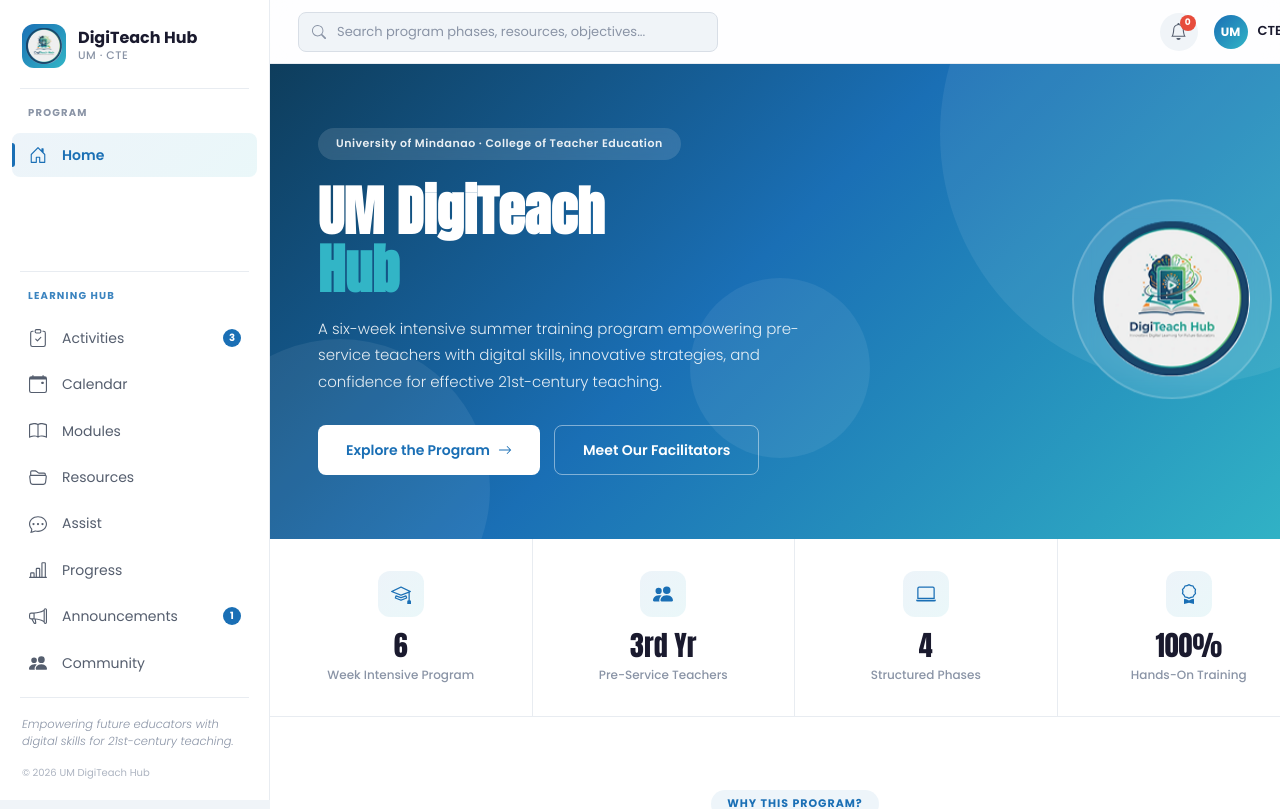
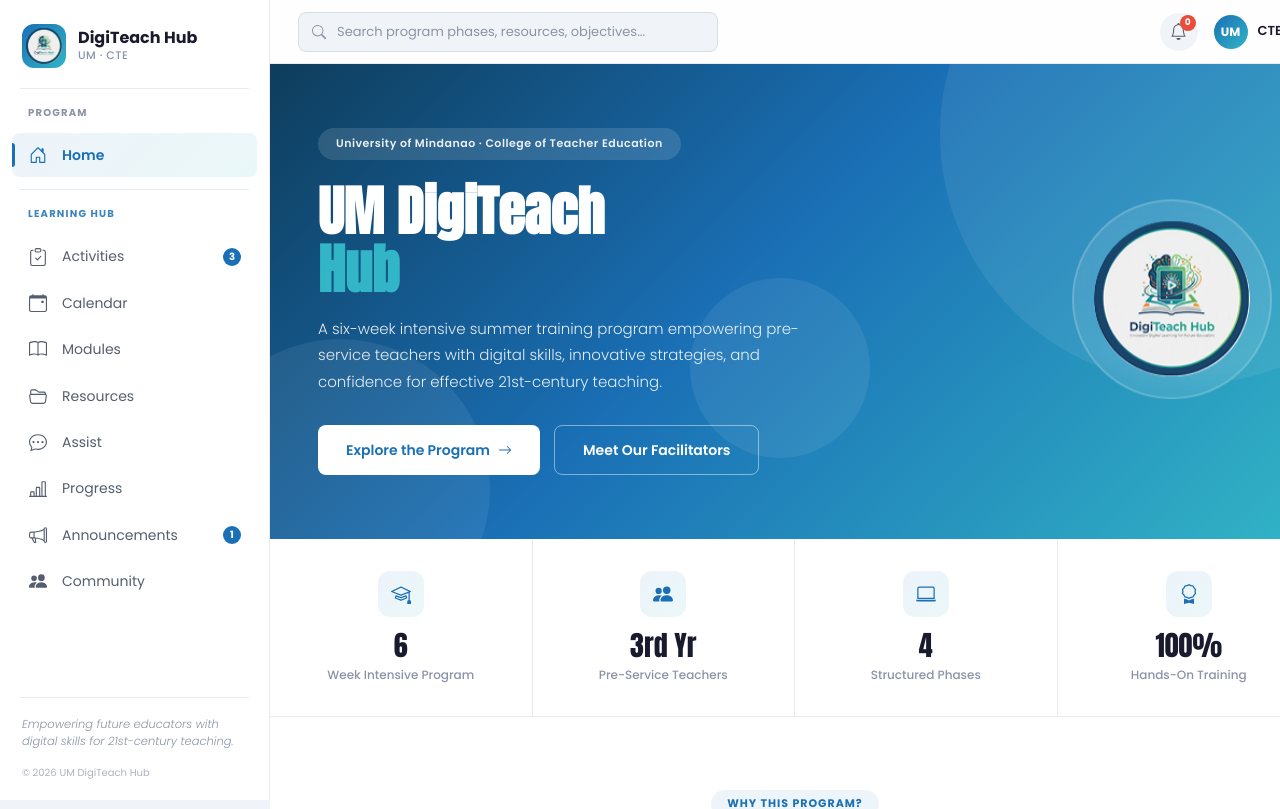
Before and after one commit to Topor24k/DigiTeach-Hub, a React (Create React App) app: page / in a window 1280 px wide. Shown: the top 809 px of the page. Built offline with nearby package versions, Linux system fonts and the light colour scheme; a web font is replaced by a local one.

Commit message:
fix: reorder small nav section in Sidebar.css for better organization

```diff
--- a/src/components/Sidebar.css
+++ b/src/components/Sidebar.css
@@ -114,11 +114,6 @@
   line-height: 1;
 }
 
-/* ── Small nav (Program section) ── */
-.sidebar__nav--sm {
-  flex: none;
-}
-
 /* ── Divider ── */
 .sidebar__divider {
   height: 1px;
@@ -133,6 +128,11 @@
   flex-direction: column;
   padding: 8px 12px;
   gap: 2px;
+}
+
+/* ── Small nav (Program section) ── */
+.sidebar__nav--sm {
+  flex: none;
 }
 
 .sidebar__nav-item {
```
